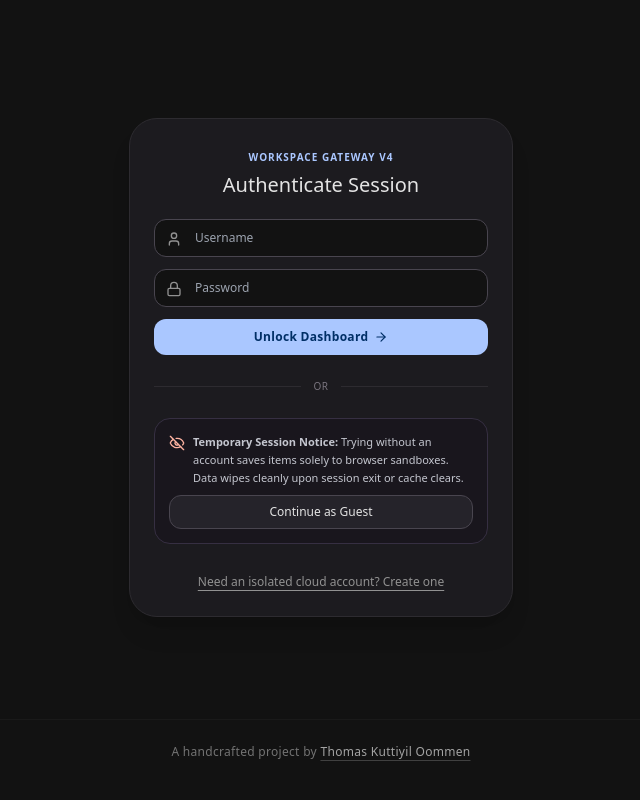
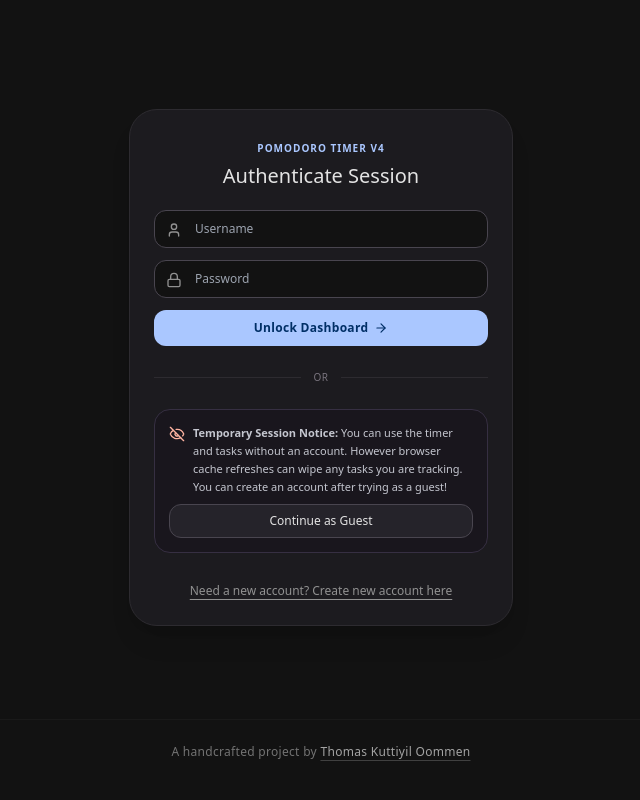
Before and after one commit to tharakanenator/timer, a React (Vite) app: page / in a window 1280 px wide. Shown: the whole page, without its empty margins (319-959 px from the left). Built offline with nearby package versions, Linux system fonts and the light colour scheme.

Commit message:
Language updates

```diff
--- a/src/App.jsx
+++ b/src/App.jsx
@@ -337,7 +337,7 @@ export default function App() {
 
         <div className="w-full max-w-sm bg-[#1c1b1f] border border-[#2d2b30] rounded-[28px] p-6 shadow-xl space-y-5">
           <div className="text-center">
-            <span className="text-[10px] font-bold tracking-widest text-[#aac7ff] uppercase">Workspace Gateway v4</span>
+            <span className="text-[10px] font-bold tracking-widest text-[#aac7ff] uppercase">Pomodoro Timer v4</span>
             <h1 className="text-xl font-medium text-[#e3e3e3] mt-1">{isSignUpMode ? 'Deploy Cloud Identity' : 'Authenticate Session'}</h1>
           </div>
 
@@ -368,7 +368,7 @@ export default function App() {
             <div className="flex gap-2 items-start">
               <EyeOff className="h-4 w-4 text-[#ffb4a2] mt-0.5 flex-shrink-0" />
               <p className="text-[11px] leading-relaxed text-[#c4c6cf]">
-                <strong>Temporary Session Notice:</strong> Trying without an account saves items solely to browser sandboxes. Data wipes cleanly upon session exit or cache clears.
+                <strong>Temporary Session Notice:</strong> You can use the timer and tasks without an account. However browser cache refreshes can wipe any tasks you are tracking. You can create an account after trying as a guest!
               </p>
             </div>
             <button onClick={handleGuestLogin} className="w-full py-2 bg-[#25232a] border border-[#49454f] hover:border-[#aac7ff] text-[#e3e3e3] rounded-xl font-medium text-xs transition-colors">
@@ -378,7 +378,7 @@ export default function App() {
 
           <div className="text-center pt-1">
             <button onClick={() => { setIsSignUpMode(!isSignUpMode); setAuthFeedback(''); }} className="text-xs text-[#919191] hover:text-[#aac7ff] underline underline-offset-4">
-              {isSignUpMode ? 'Already registered? Log in here' : 'Need an isolated cloud account? Create one'}
+              {isSignUpMode ? 'Already registered? Log in here' : 'Need a new account? Create new account here'}
             </button>
           </div>
         </div>
```
